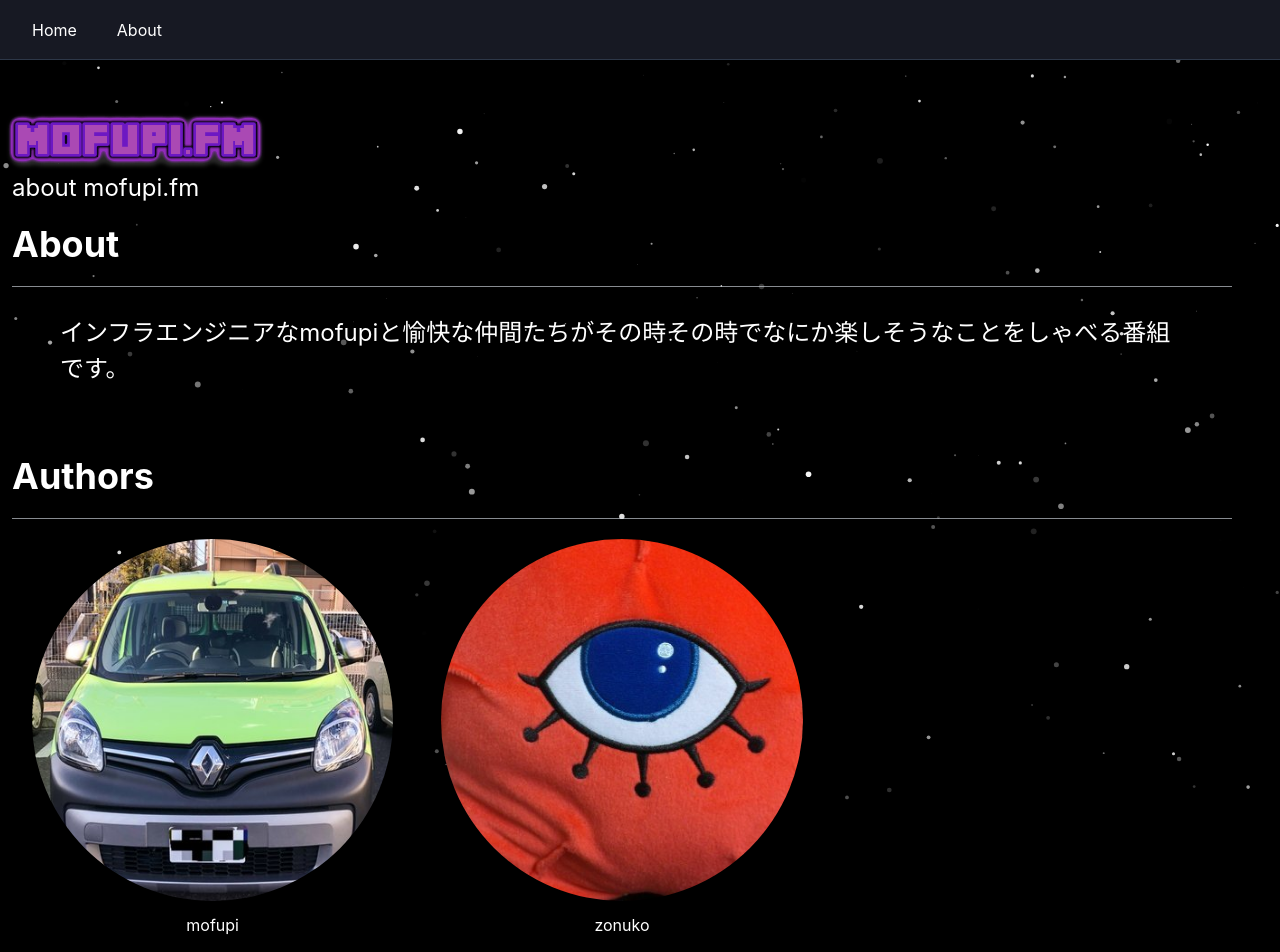
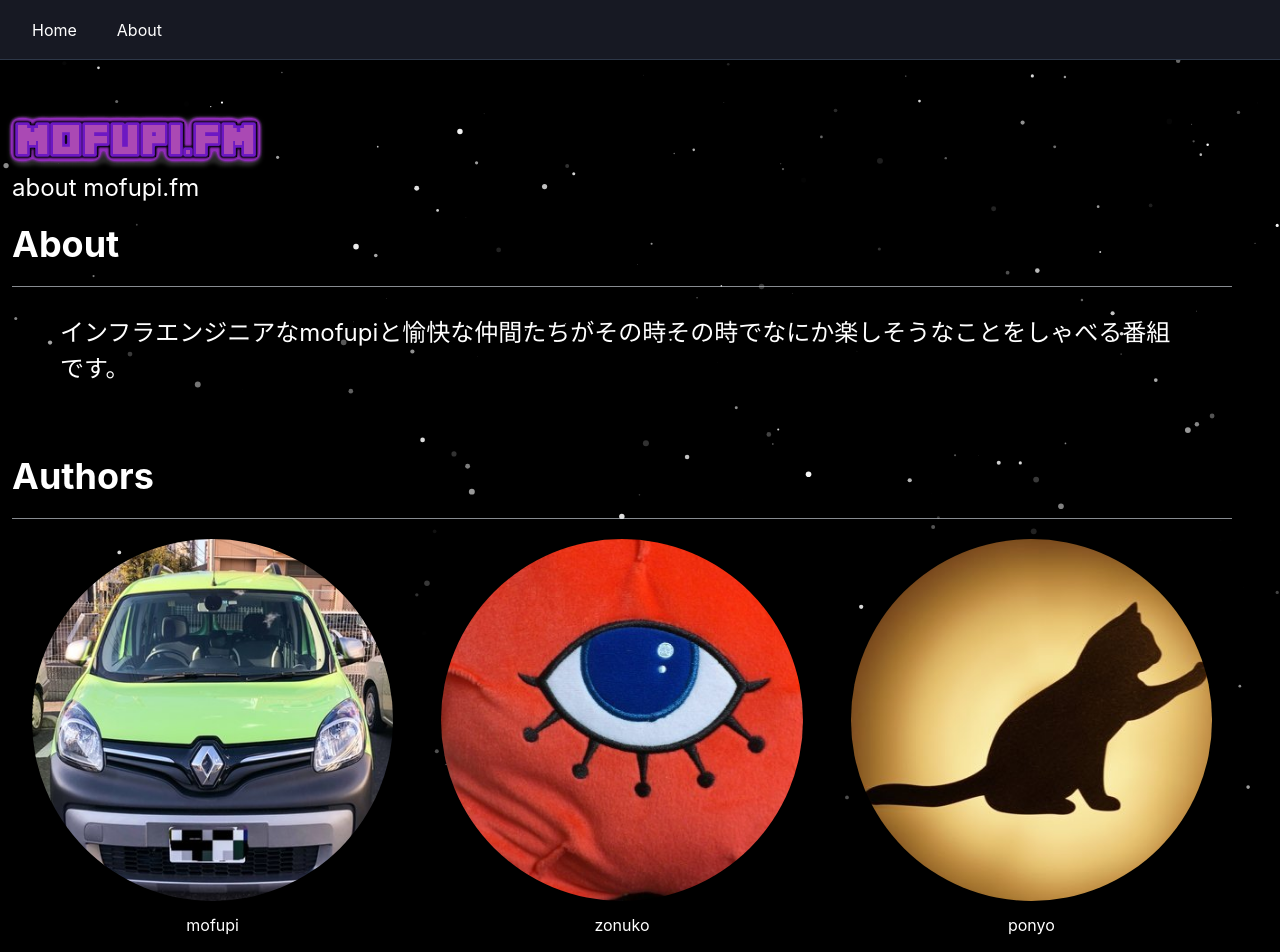
Before and after one commit to zonuko/mofupifm, a Next.js app: page /about in a window 1280 px wide. Shown: the top 952 px of the page. Built offline with nearby package versions, Linux system fonts and the light colour scheme.

Commit message:
ponyo一覧追加

```diff
--- a/pages/about.tsx
+++ b/pages/about.tsx
@@ -91,6 +91,18 @@ const About = () => {
                 />
                 <Center w="100%" fontSize="16px">
                   zonuko
+                </Center>
+              </Box>
+              <Box onClick={ponyoDialog.onOpen} cursor="pointer" w="100%">
+                <Image
+                  mb="3"
+                  w="100%"
+                  borderRadius="full"
+                  src="icons/ponyo_icon.jpg"
+                  alt="ponyo twitter icon"
+                />
+                <Center w="100%" fontSize="16px">
+                  ponyo
                 </Center>
               </Box>
             </Grid>
```
